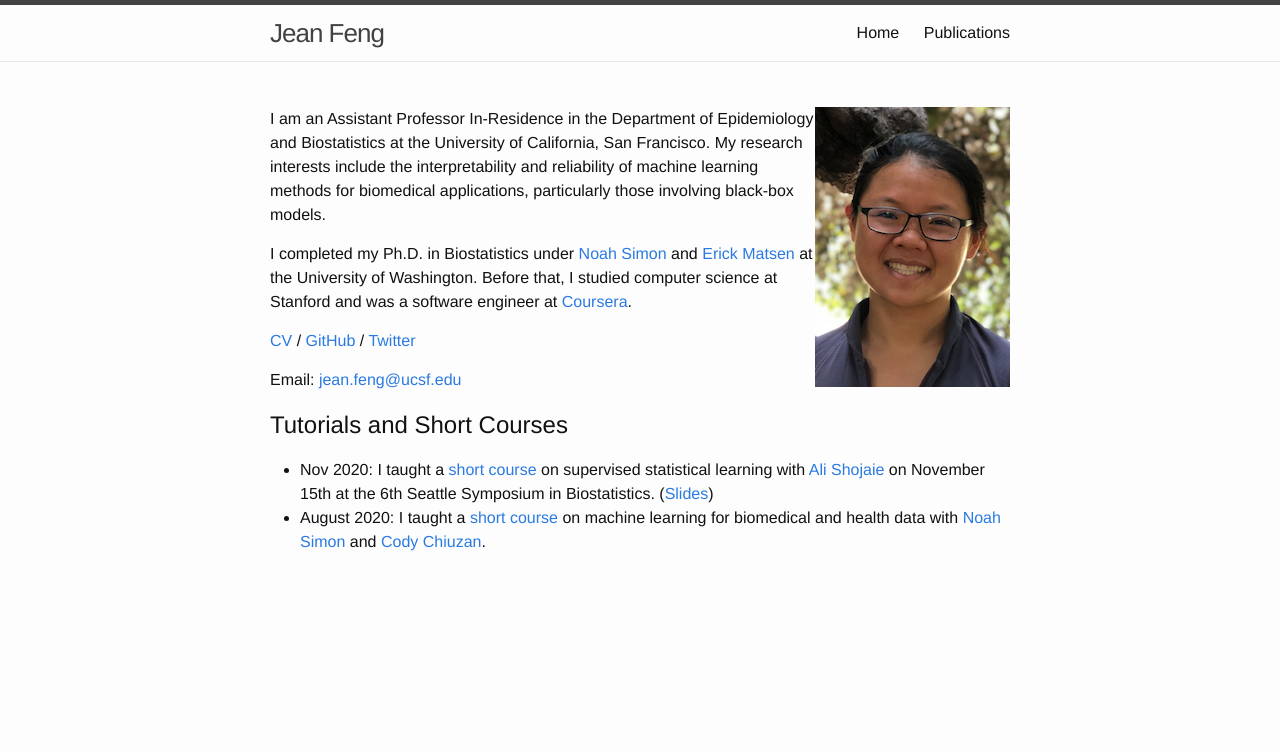
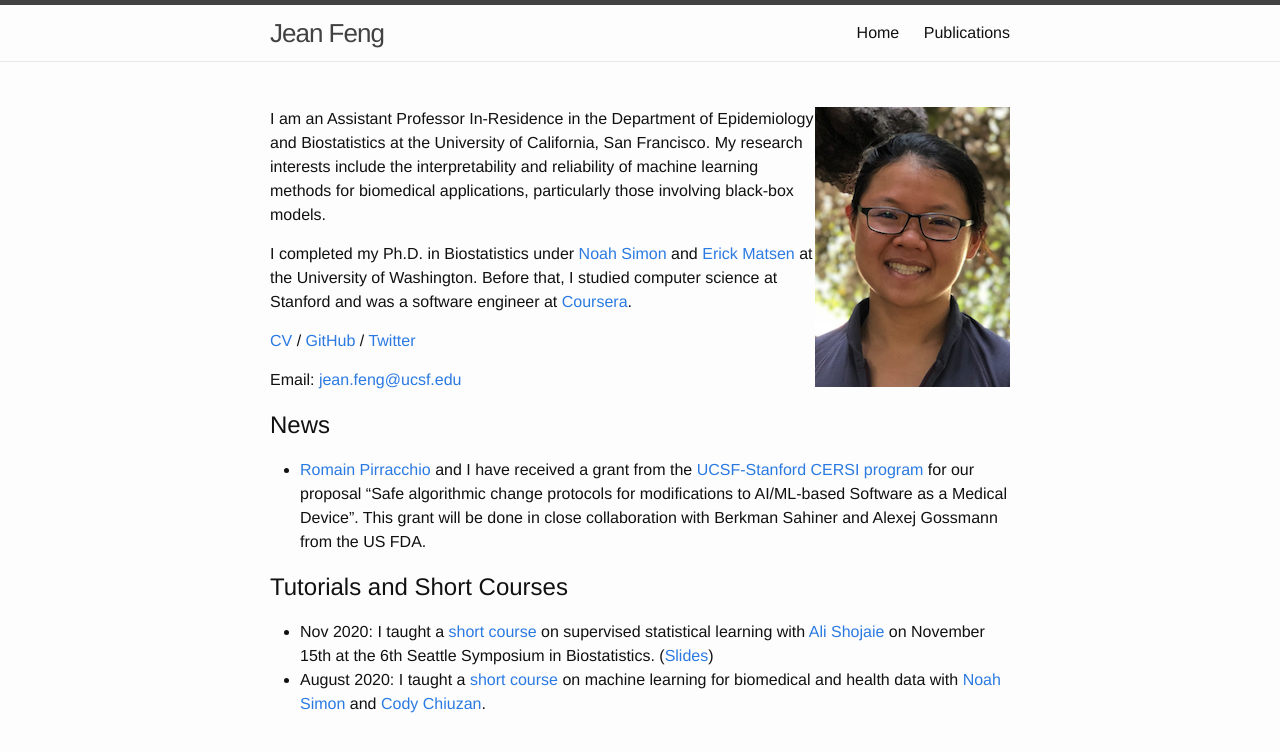
Before and after one commit to jjfeng/jjfeng.github.io, a Jekyll site: the page built from index.md, in a window 1280 px wide. Shown: the top 752 px of the page. Built offline with Jekyll 4.4.1, drawn with Linux system fonts in a browser that asks for light colours.

Commit message:
update new

```diff
--- a/index.md
+++ b/index.md
@@ -40,6 +40,8 @@
 //-->
 </script><noscript>Sorry, you need Javascript on to email me.</noscript>
 
+## News
+- [Romain Pirracchio](https://www.romainpirracchio.org/) and I have received a grant from the [UCSF-Stanford CERSI program](https://pharm.ucsf.edu/cersi) for our proposal "Safe algorithmic change protocols for modifications to AI/ML-based Software as a Medical Device". This grant will be done in close collaboration with Berkman Sahiner and Alexej Gossmann from the US FDA.
 
 ## Tutorials and Short Courses
 
```
